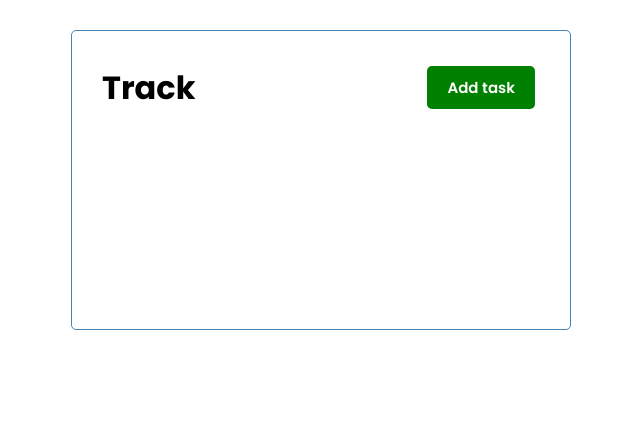
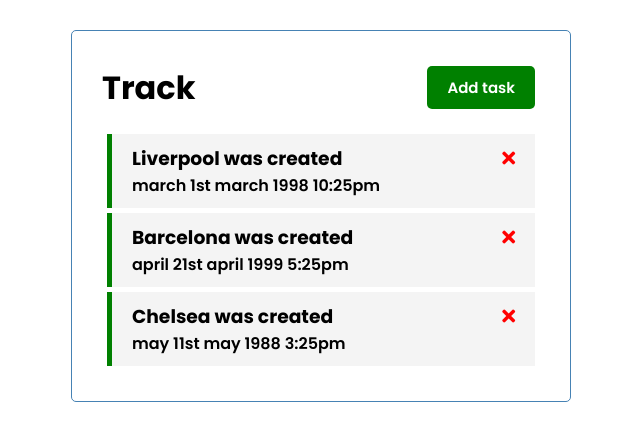
Before and after one commit to JamshidbeKhaydar/vuejs-task-project, a Vue app: page / in a window 1280 px wide. Shown: the top 440 px of the page, without its empty margins (319-959 px from the left). Built offline with nearby package versions, Linux system fonts and the light colour scheme.

Commit message:
add a new function for delete task

```diff
--- a/public/index.html
+++ b/public/index.html
@@ -4,6 +4,7 @@
     <meta charset="utf-8">
     <meta http-equiv="X-UA-Compatible" content="IE=edge">
     <meta name="viewport" content="width=device-width,initial-scale=1.0">
+    <link rel="stylesheet" href="https://cdnjs.cloudflare.com/ajax/libs/font-awesome/5.15.3/css/all.min.css" referrerpolicy="no-referrer" />
     <link rel="icon" href="<%= BASE_URL %>favicon.ico">
     <title><%= htmlWebpackPlugin.options.title %></title>
   </head>
--- a/src/App.vue
+++ b/src/App.vue
@@ -1,6 +1,7 @@
 <template>
   <div class="container">
     <Header title="Track"/>
+    <Tasks @delete-task="deleteTask" :tasks="tasks" />
   </div>
 </template>
 
@@ -8,12 +9,18 @@
 
 
 import Header from "./components/Header";
+import Tasks from "./components/Tasks";
 export default {
   name: 'App',
-  components: {Header},
+  components: {Tasks, Header},
   data() {
     return {
       tasks: []
+    }
+  },
+  methods: {
+    deleteTask(id) {
+
     }
   },
   created() {
@@ -25,13 +32,13 @@
         reminder: true
       },
       {
-        id: 1,
+        id: 2,
         text: 'Barcelona was created',
         day: 'april 21st april 1999 5:25pm',
         reminder: true
       },
       {
-        id: 1,
+        id: 3,
         text: 'Chelsea was created',
         day: 'may 11st may 1988 3:25pm',
         reminder: true
--- /dev/null
+++ b/src/components/Task.vue
@@ -0,0 +1,44 @@
+<template>
+    <div :class="[task.reminder ? 'reminder' : '', 'task']">
+        <h3>
+            {{ task.text }}
+            <i @click="onDelete(task.id)" class="fas fa-times"></i>
+        </h3>
+        <p>{{ task.day }}</p>
+    </div>
+</template>
+
+<script>
+    export default {
+        name: "Task",
+        props: {
+            task: Object
+        },
+        methods: {
+            onDelete(id) {
+                this.$emit('delete-task', id)
+            }
+        }
+    }
+</script>
+
+<style scoped>
+    .fas {
+        color: red;
+    }
+.task {
+    background: #f4f4f4;
+    margin: 5px;
+    padding: 10px 20px;
+    cursor: pointer;
+    border-left: 5px solid transparent;
+}
+.task.reminder {
+    border-left: 5px solid green;
+}
+.task h3 {
+    display: flex;
+    align-items: center;
+    justify-content: space-between;
+}
+</style>
--- /dev/null
+++ b/src/components/Tasks.vue
@@ -0,0 +1,21 @@
+<template>
+    <div :key="task.id" v-for="task in tasks">
+        <Task @delete-task="$emit('delete-task', task.id)" :task="task" />
+    </div>
+</template>
+
+<script>
+    import Task from "./Task";
+    export default {
+        name: "Tasks",
+        components: {Task},
+        emit: ['delete-task'],
+        props: {
+            tasks: Array
+        }
+    }
+</script>
+
+<style scoped>
+
+</style>
```
